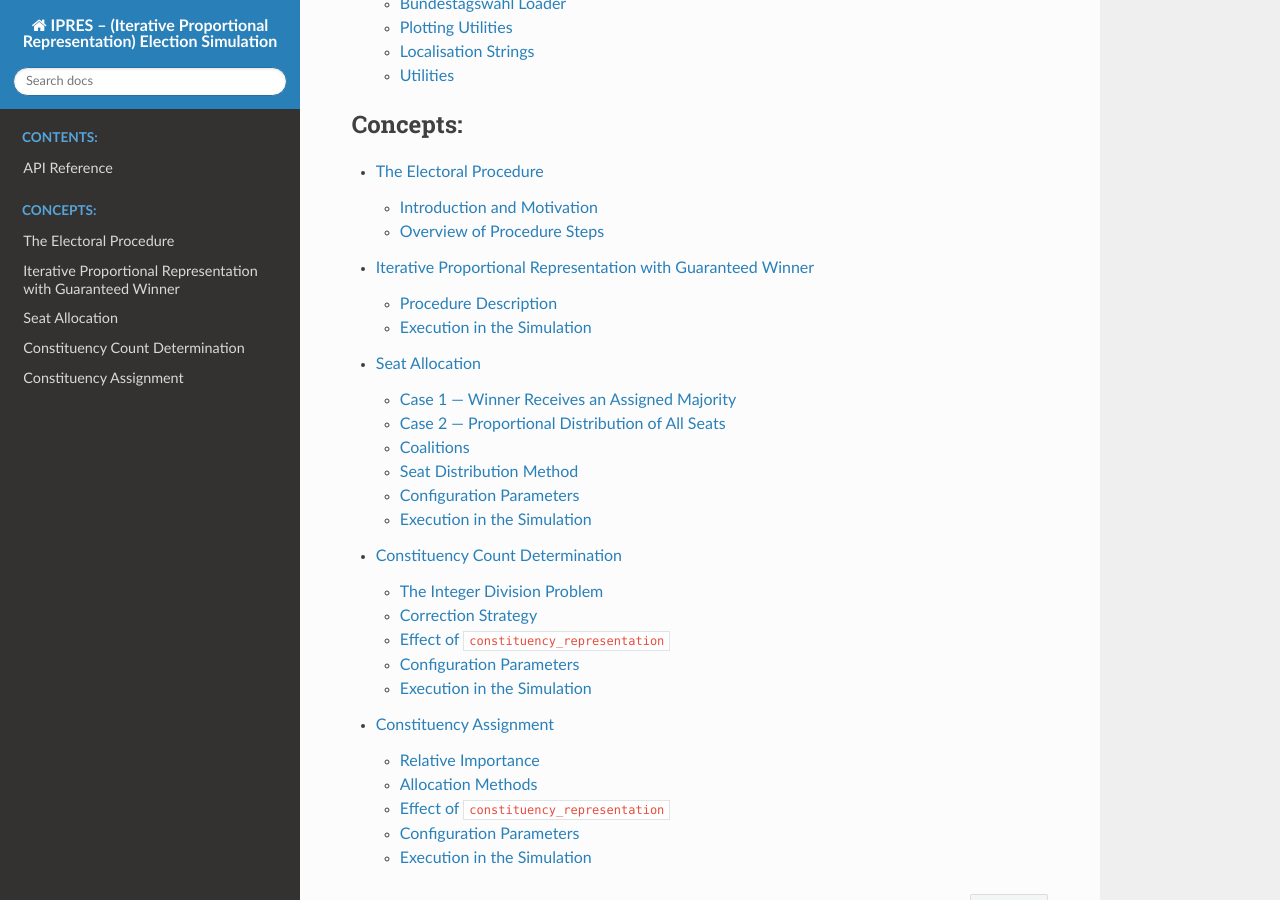
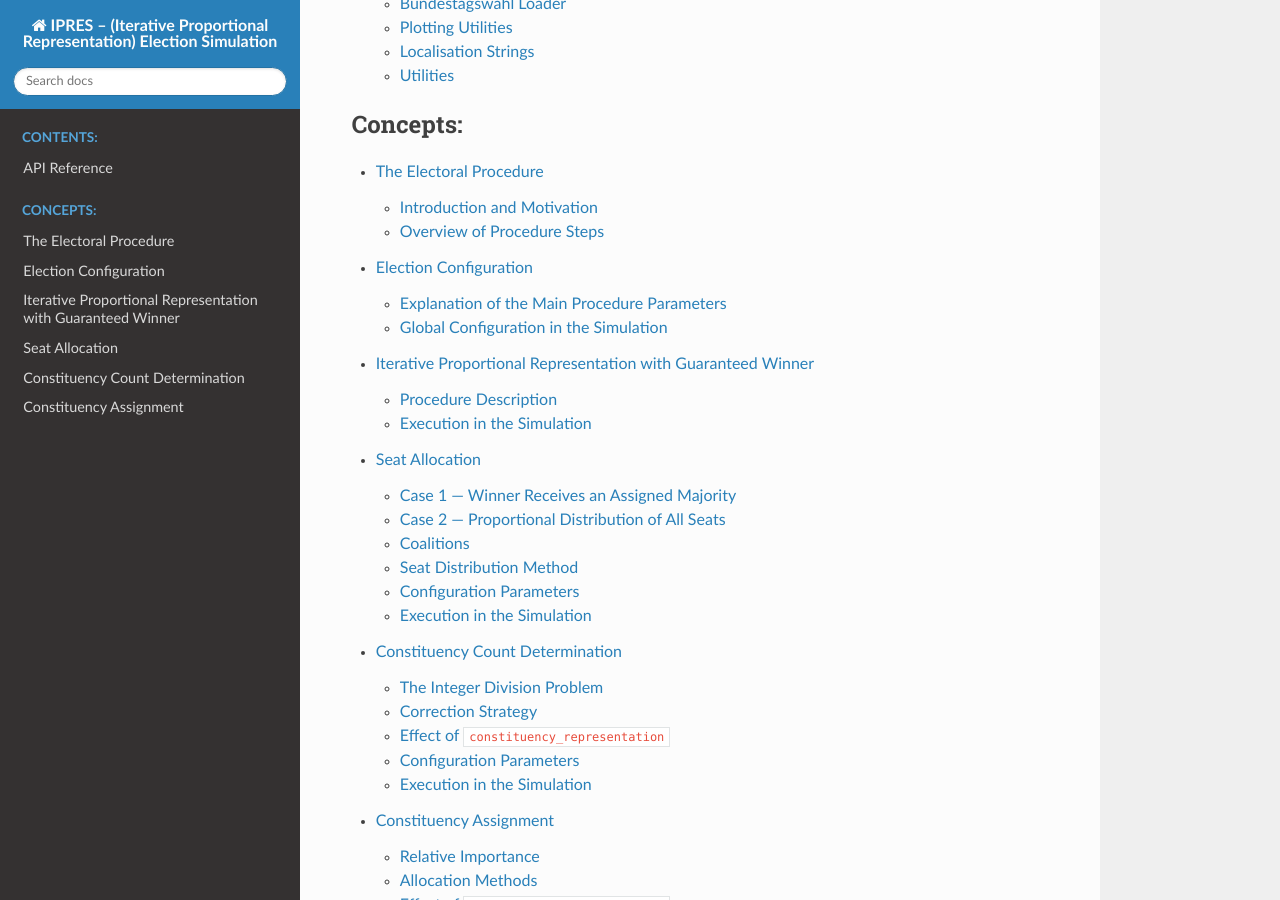
Before and after one commit to danielschwalbe/ipres, a Sphinx documentation site: the page built from docs/source/index.rst, in a window 1280 px wide and 900 px high, scrolled down 925 px. Built offline with Sphinx 7.4.7 and the Read the Docs theme 3.1.0, drawn with Linux system fonts in a browser that asks for light colours; pages that are not in the unit, such as notebooks, are missing from menus.

Commit message:
Add the global configuration page to the English docs index
The German index already lists it; the English page was built but
not reachable from the start page.

```diff
--- a/docs/source/index.rst
+++ b/docs/source/index.rst
@@ -49,6 +49,7 @@ IPRES – Iterative Proportional Representation Election Simulation
       :caption: Concepts:
 
       en/introduction
+      en/global_configuration
       en/iterative_proportional_election
       en/seat_allocation
       en/constituency_count_determination
```
